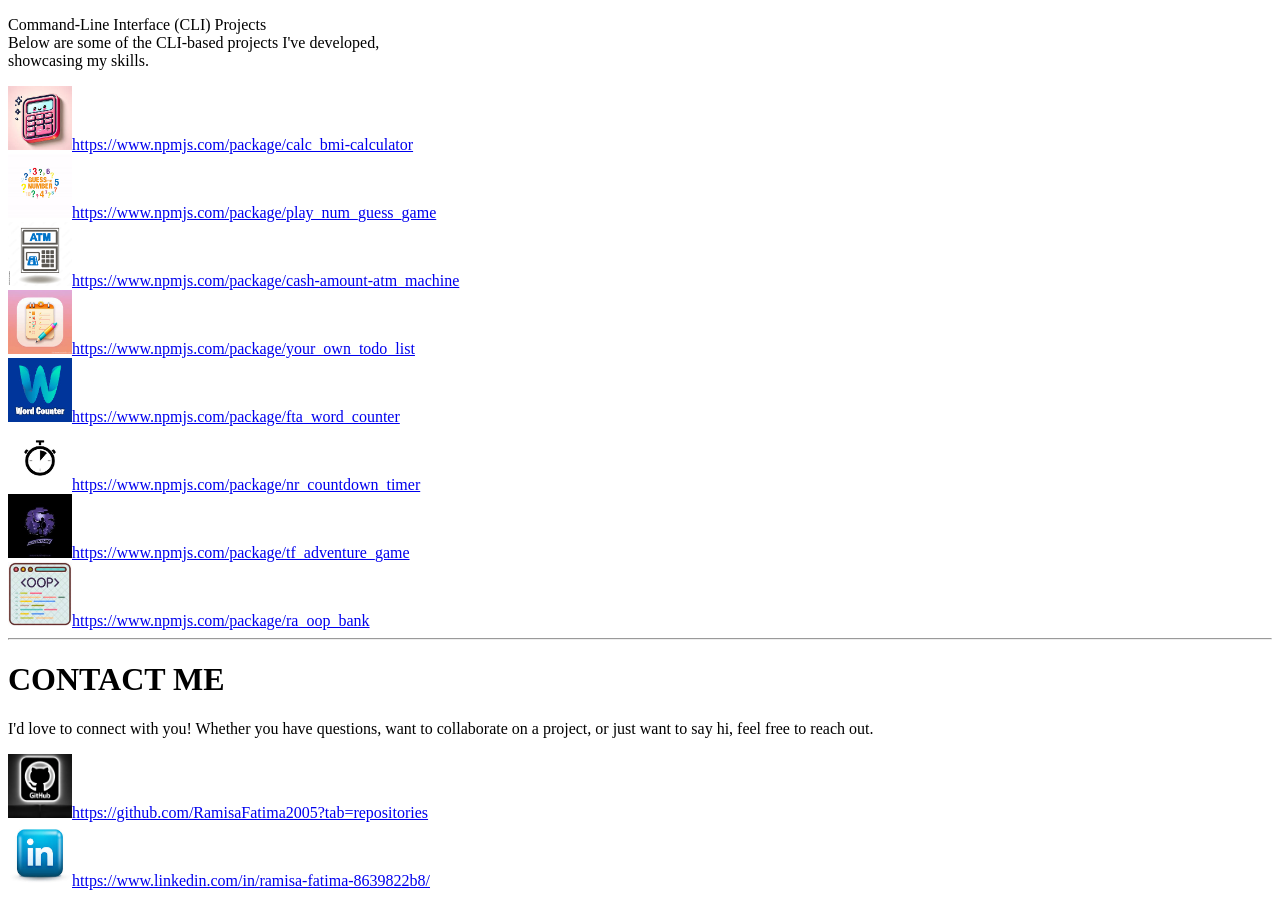
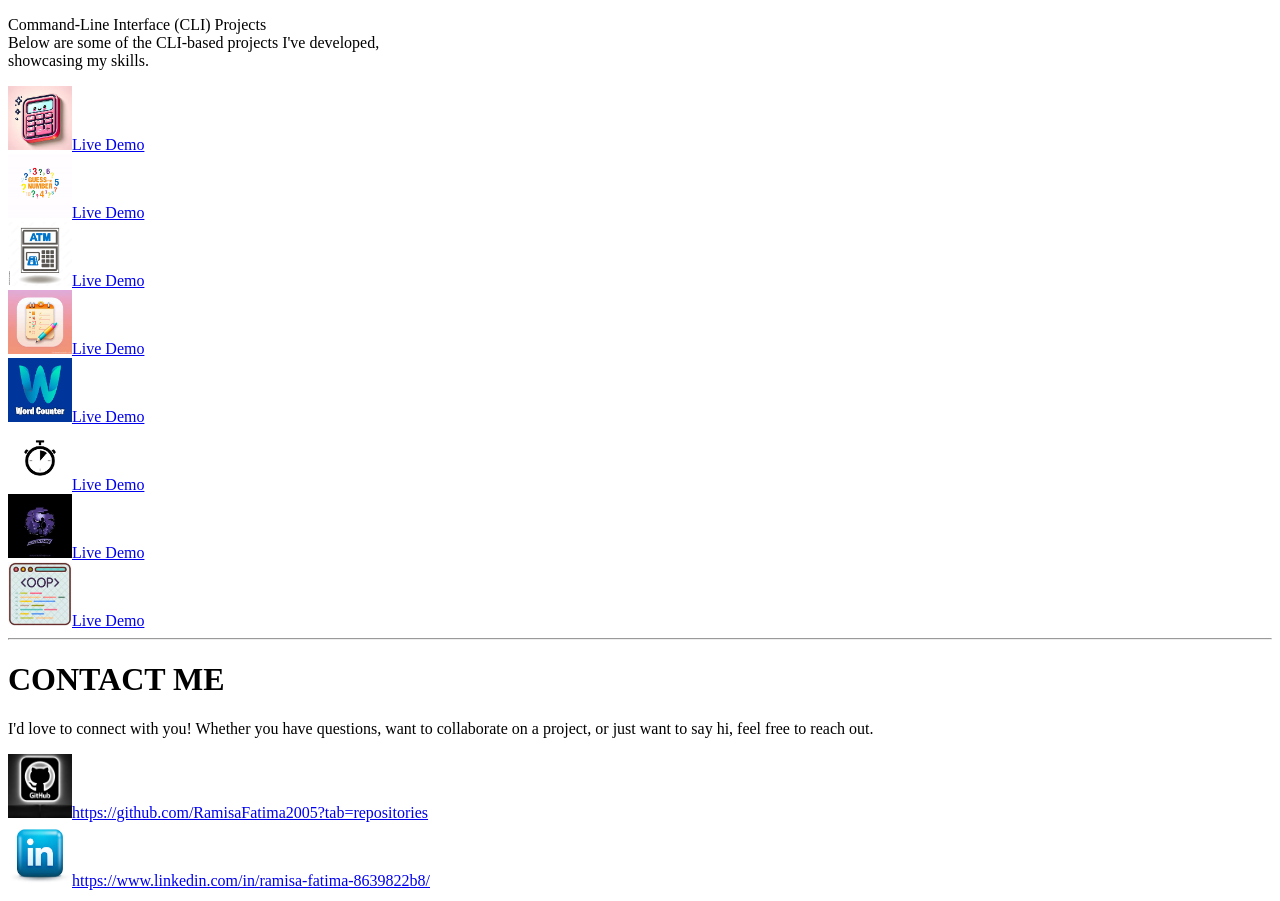
Before and after one commit to RamisaFatima2005/Nextjs_Portfolio, a Next.js app: page / in a window 1280 px wide. Shown: the part 1060-1961 px from the top of the page. Built offline with nearby package versions, Linux system fonts and the light colour scheme.

Commit message:
Update page.tsx

```diff
--- a/app/project/page.tsx
+++ b/app/project/page.tsx
@@ -15,9 +15,9 @@
           <br />showcasing my skills.
         </p>
       </div>
-      <div className="grid grid-cols-1 sm:grid-cols-2 lg:grid-cols-2 xl:grid-cols-4 gap-6 max-w-7xl mx-auto px-4 sm:px-8">
+      <div className="grid grid-cols-1 sm:grid-cols-2 lg:grid-cols-4 gap-6 max-w-4xl mx-auto px-4 sm:px-8">
         {/* Calculator */}
-        <div className="flex items-center justify-center">
+        <div className="flex items-center">
           <Image src="/calculator.jpeg" alt="BMI Calculator" width={64} height={64} className="mr-4 rounded-lg" />
           <a
             href="https://www.npmjs.com/package/calc_bmi-calculator"
@@ -25,11 +25,11 @@
             target="_blank"
             rel="noopener noreferrer"
           >
-            https://www.npmjs.com/package/calc_bmi-calculator
+            Live Demo
           </a>
         </div>
         {/* Number Guessing Game */}
-        <div className="flex items-center justify-center">
+        <div className="flex items-center">
           <Image src="/numguess.png" alt="Guess Number Game" width={64} height={64} className="mr-4 rounded-lg" />
           <a
             href="https://www.npmjs.com/package/play_num_guess_game"
@@ -37,11 +37,11 @@
             target="_blank"
             rel="noopener noreferrer"
           >
-            https://www.npmjs.com/package/play_num_guess_game
+            Live Demo
           </a>
         </div>
         {/* ATM */}
-        <div className="flex items-center justify-center">
+        <div className="flex items-center">
           <Image src="/ATM.jpg" alt="ATM Machine" width={64} height={64} className="mr-4 rounded-lg" />
           <a
             href="https://www.npmjs.com/package/cash-amount-atm_machine"
@@ -49,11 +49,11 @@
             target="_blank"
             rel="noopener noreferrer"
           >
-            https://www.npmjs.com/package/cash-amount-atm_machine
+            Live Demo
           </a>
         </div>
         {/* Todo List */}
-        <div className="flex items-center justify-center">
+        <div className="flex items-center">
           <Image src="/Todo.jpeg" alt="To-Do List" width={64} height={64} className="mr-4 rounded-lg" />
           <a
             href="https://www.npmjs.com/package/your_own_todo_list"
@@ -61,11 +61,11 @@
             target="_blank"
             rel="noopener noreferrer"
           >
-            https://www.npmjs.com/package/your_own_todo_list
+            Live Demo
           </a>
         </div>
         {/* Word Counter */}
-        <div className="flex items-center justify-center">
+        <div className="flex items-center">
           <Image src="/Wordcounter.jpeg" alt="Word Counter" width={64} height={64} className="mr-4 rounded-lg" />
           <a
             href="https://www.npmjs.com/package/fta_word_counter"
@@ -73,11 +73,11 @@
             target="_blank"
             rel="noopener noreferrer"
           >
-            https://www.npmjs.com/package/fta_word_counter
+            Live Demo
           </a>
         </div>
         {/* Countdown Timer */}
-        <div className="flex items-center justify-center">
+        <div className="flex items-center">
           <Image src="/countdowntimer.png" alt="Countdown Timer" width={64} height={64} className="mr-4 rounded-lg" />
           <a
             href="https://www.npmjs.com/package/nr_countdown_timer"
@@ -85,11 +85,11 @@
             target="_blank"
             rel="noopener noreferrer"
           >
-            https://www.npmjs.com/package/nr_countdown_timer
+            Live Demo
           </a>
         </div>
         {/* Adventure Game */}
-        <div className="flex items-center justify-center">
+        <div className="flex items-center">
           <Image src="/advntr.jpeg" alt="Adventure Game" width={64} height={64} className="mr-4 rounded-lg" />
           <a
             href="https://www.npmjs.com/package/tf_adventure_game"
@@ -97,11 +97,11 @@
             target="_blank"
             rel="noopener noreferrer"
           >
-            https://www.npmjs.com/package/tf_adventure_game
+           Live Demo
           </a>
         </div>
         {/* OOP Bank */}
-        <div className="flex items-center justify-center">
+        <div className="flex items-center">
           <Image src="/oopbank.jpeg" alt="OOP Bank" width={64} height={64} className="mr-4 rounded-lg" />
           <a
             href="https://www.npmjs.com/package/ra_oop_bank"
@@ -109,7 +109,7 @@
             target="_blank"
             rel="noopener noreferrer"
           >
-            https://www.npmjs.com/package/ra_oop_bank
+            Live Demo
           </a>
         </div>
       </div>
```
